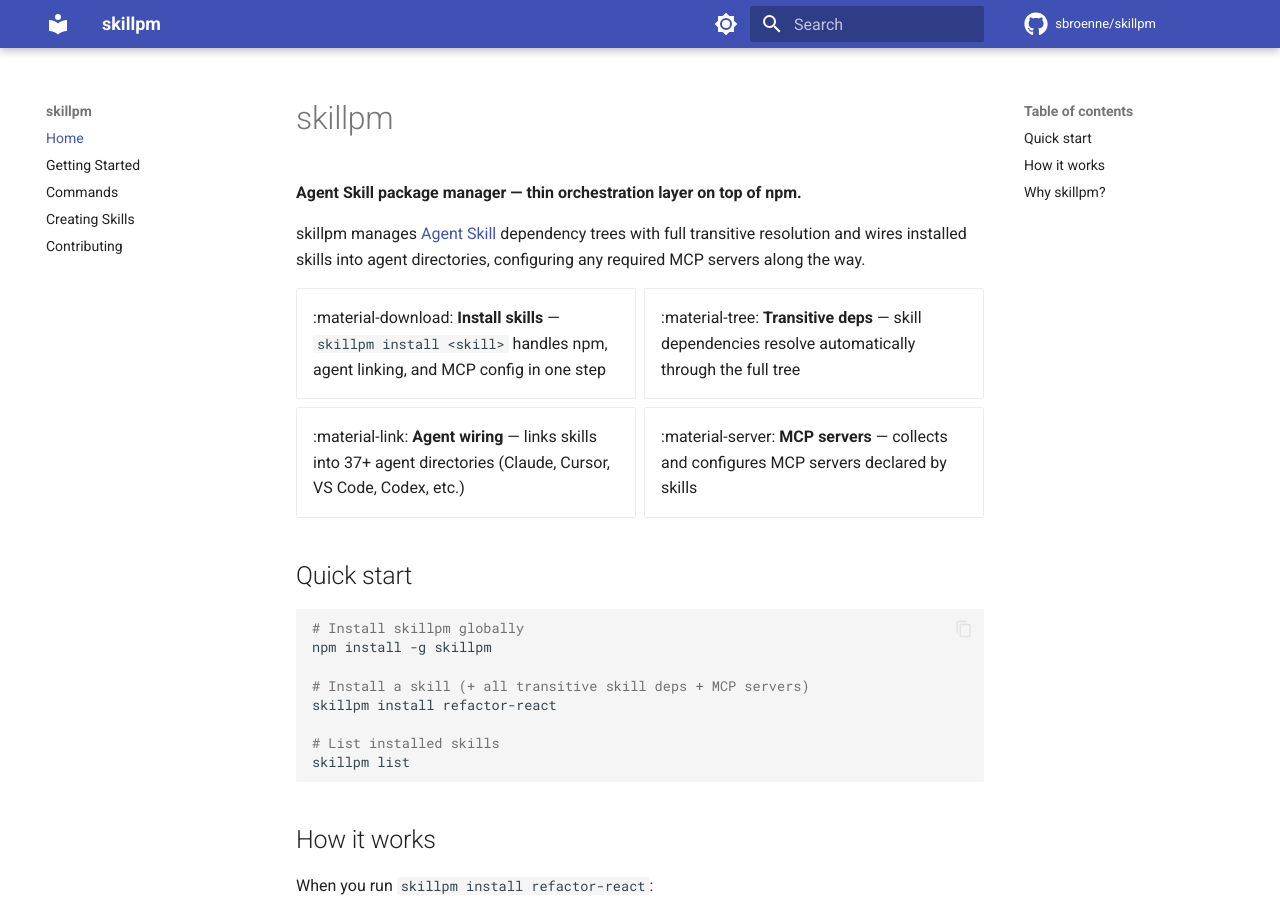
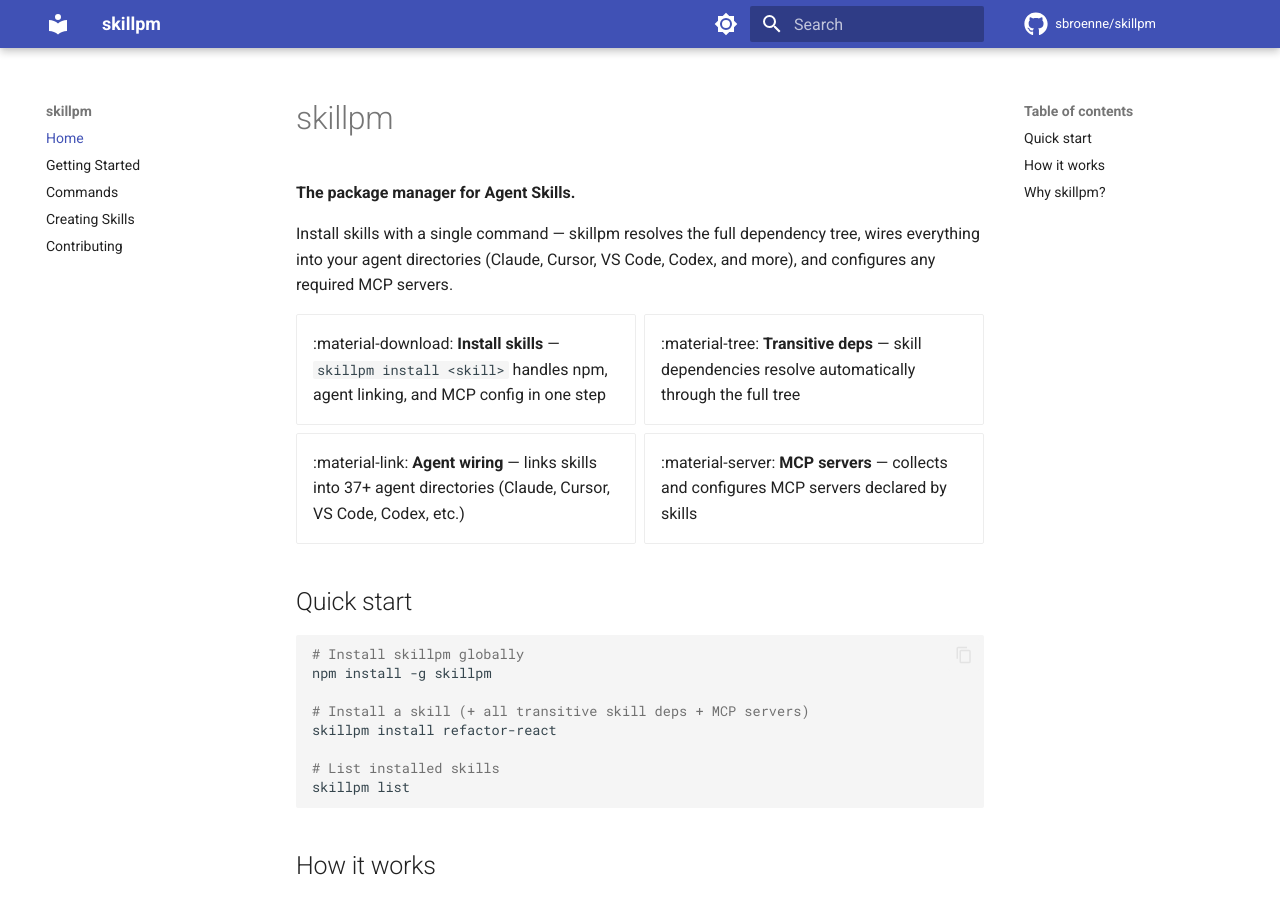
Before and after one commit to musharrafsaroof-123/skillpm, an MkDocs documentation site: the page built from docs/index.md, in a window 1280 px wide and 900 px high. Built offline with MkDocs 1.6.1 and Material for MkDocs 9.7.7, drawn with Linux system fonts in a browser that asks for light colours; comment, search, counter and statistics services are not loaded.

Commit message:
docs: update description to 'The package manager for Agent Skills'

```diff
--- a/docs/index.md
+++ b/docs/index.md
@@ -1,8 +1,8 @@
 # skillpm
 
-**Agent Skill package manager — thin orchestration layer on top of npm.**
+**The package manager for Agent Skills.**
 
-skillpm manages [Agent Skill](https://agentskills.io) dependency trees with full transitive resolution and wires installed skills into agent directories, configuring any required MCP servers along the way.
+Install skills with a single command — skillpm resolves the full dependency tree, wires everything into your agent directories (Claude, Cursor, VS Code, Codex, and more), and configures any required MCP servers.
 
 <div class="grid cards" markdown>
 
--- a/mkdocs.yml
+++ b/mkdocs.yml
@@ -1,6 +1,6 @@
 site_name: skillpm
 site_url: https://skillpm.dev
-site_description: Agent Skill package manager — thin orchestration layer on top of npm
+site_description: The package manager for Agent Skills
 site_author: sbroenne
 
 repo_name: sbroenne/skillpm
--- a/package.json
+++ b/package.json
@@ -1,7 +1,7 @@
 {
   "name": "skillpm",
   "version": "0.1.0",
-  "description": "Agent Skill package manager — thin orchestration layer on top of npm",
+  "description": "The package manager for Agent Skills",
   "type": "module",
   "bin": {
     "skillpm": "./dist/cli.js"
```
Also changed, not shown: README.md (+1 -1 lines), skills/skillpm/SKILL.md (+1 -1 lines), .github/copilot-instructions.md.
